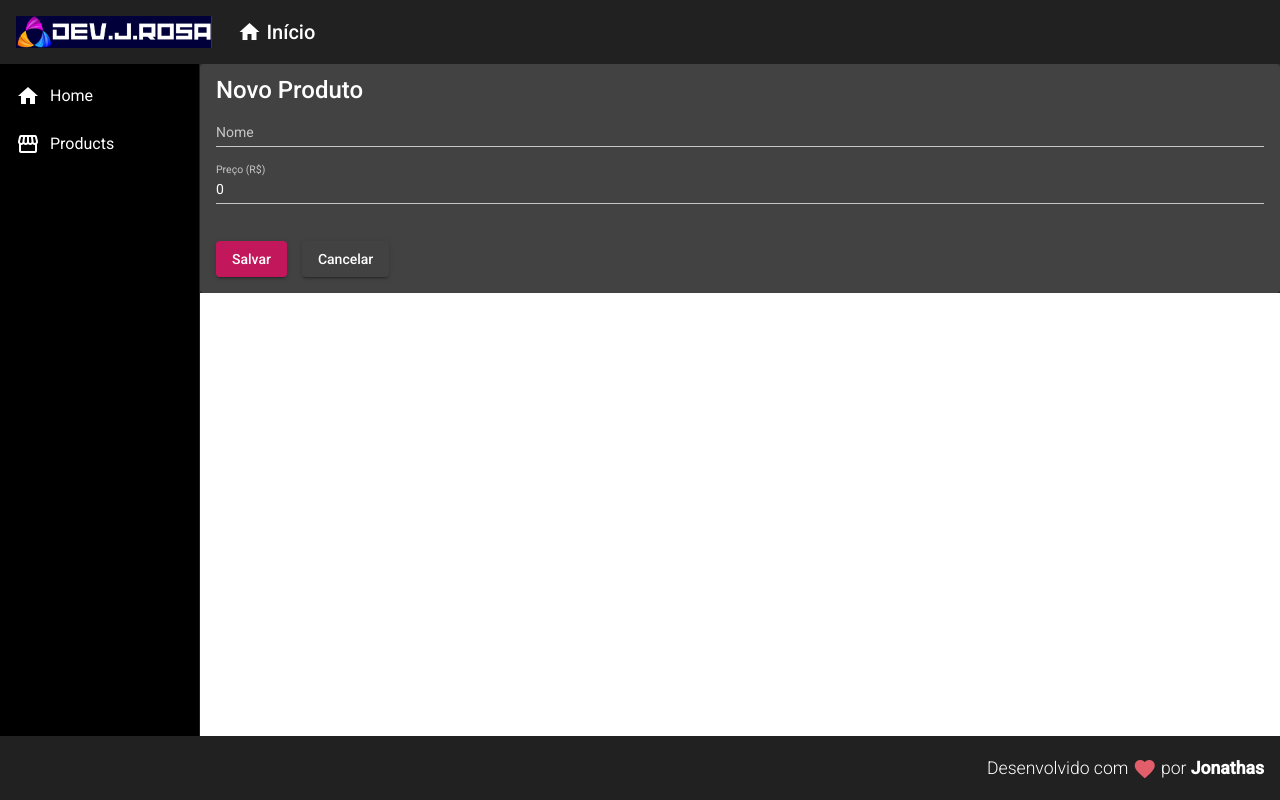
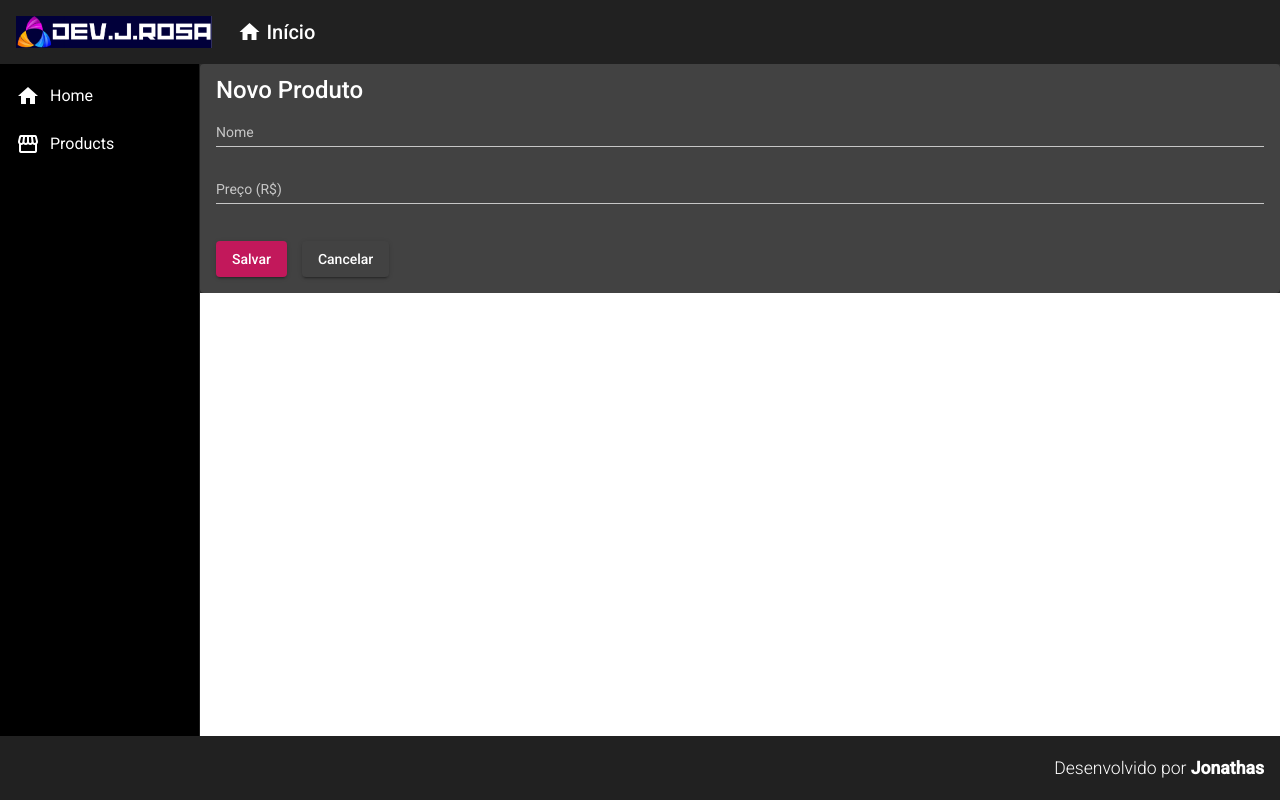
Before and after one commit to JonathasRosa/Angular9-Cod3r, an Angular app in the folder frontend/: page /products/creat in a window 1280 px wide. Built offline with nearby package versions, Linux system fonts and the light colour scheme.

Commit message:
Update Project Angular

```diff
--- a/frontend/src/app/components/product/product-creat/product-creat.component.css
+++ b/frontend/src/app/components/product/product-creat/product-creat.component.css
@@ -4,6 +4,4 @@ form {
 }
 button {
     margin: 20px 15px 0px 0px;
-    margin-top: 20px;
-    margin-right: 15px;
 }
--- a/frontend/src/app/components/product/product-creat/product-creat.component.ts
+++ b/frontend/src/app/components/product/product-creat/product-creat.component.ts
@@ -2,6 +2,8 @@ import { Product } from './../product.model'
 import { ProductService } from '../product.service';
 import { Component, OnInit } from '@angular/core';
 import { Router } from '@angular/router';
+import { NonNullAssert } from '@angular/compiler';
+import { NonNullableFormBuilder } from '@angular/forms';
 
 @Component({
   selector: 'app-product-creat',
@@ -12,7 +14,7 @@ export class ProductCreatComponent implements OnInit {
 
   product: Product = {
     name:'',
-    price: 0
+    price: null
   }
 
   constructor(private productService: ProductService, private router: Router) { }
--- a/frontend/src/app/components/template/footer/footer.component.html
+++ b/frontend/src/app/components/template/footer/footer.component.html
@@ -1,9 +1,5 @@
 <mat-toolbar class="footer">
     <span>
-        Desenvolvido com
-        <i class="material-icons v-middle red" appRed>
-            favorite
-        </i>
-        por <strong><a id="link" href="https://github.com/JONATHASROSA" target="_blank">Jonathas</a></strong>
+        Desenvolvido por <strong><a id="link" href="https://github.com/JONATHASROSA" target="_blank">Jonathas</a></strong>
     </span>
 </mat-toolbar>
```
Also changed, not shown: frontend/src/app/components/product/product.model.ts (+4 -4 lines), 1 other file (tests, documents, lock files or other folders).
